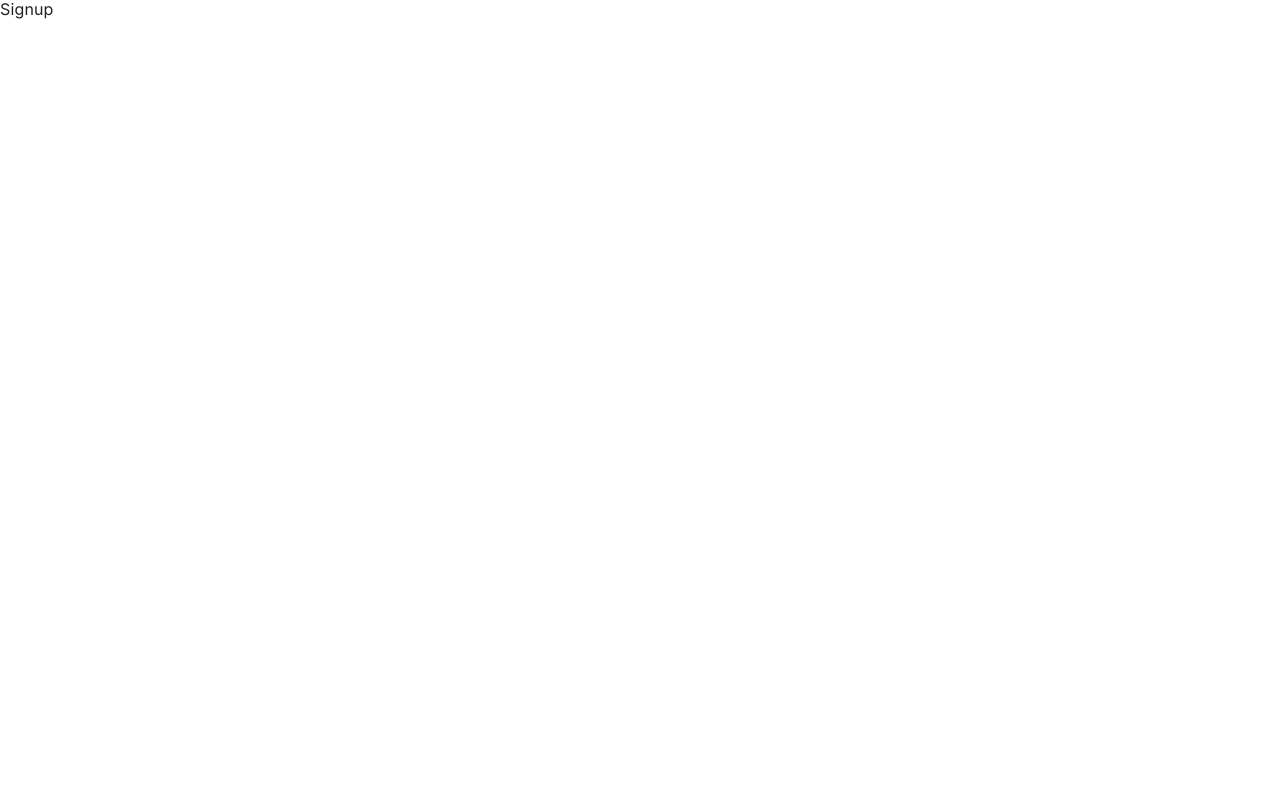
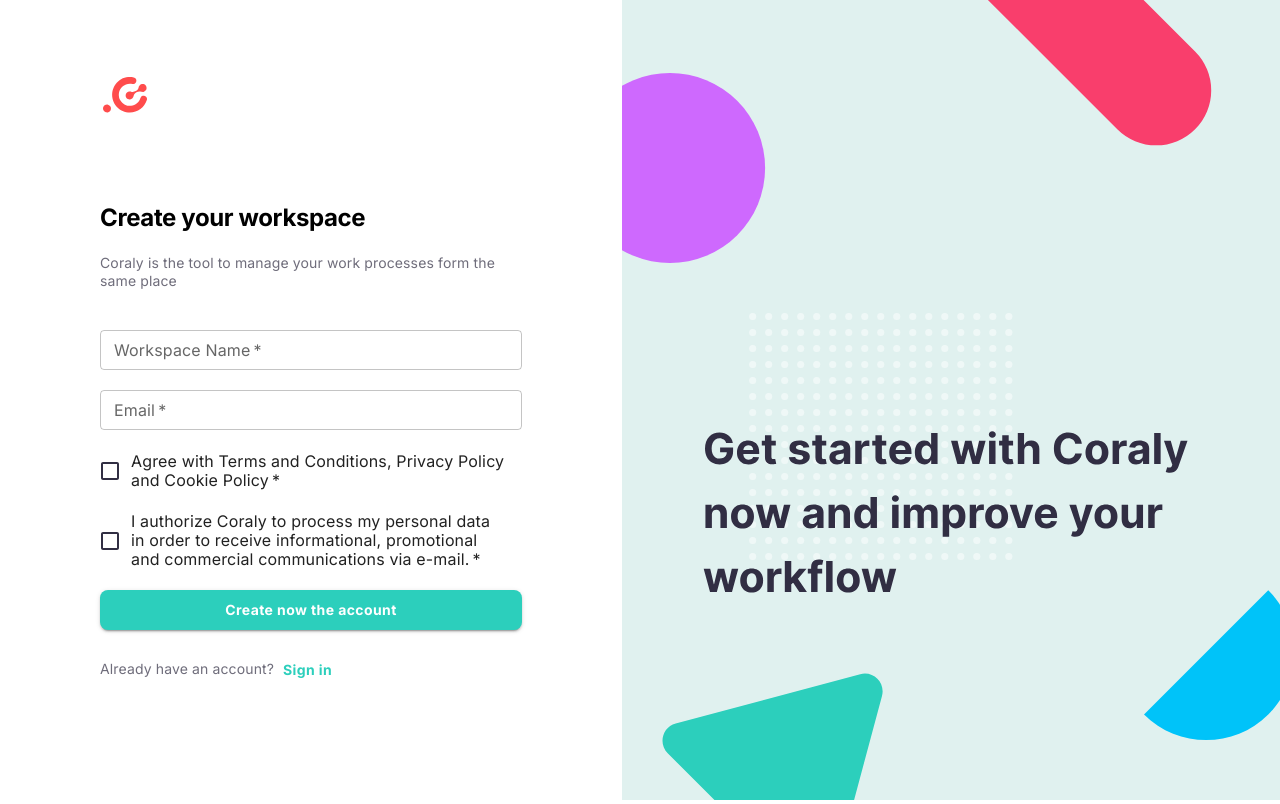
Before and after one commit to olaishola05/Coral, a React (Create React App) app: page /signup in a window 1280 px wide. Built offline with nearby package versions, Linux system fonts and the light colour scheme.

Commit message:
Create signup page and refactored custom checkbox and button

```diff
--- a/src/Components/Layouts/AuthenticationPageSplit.tsx
+++ b/src/Components/Layouts/AuthenticationPageSplit.tsx
@@ -10,10 +10,10 @@
   leftClassName?: any;
   rightStyles?: any;
   error?: any;
-  message: string;
-  toggle: () => void;
-  value: boolean;
-  success: boolean;
+  message?: string;
+  toggle?: () => void;
+  value?: boolean;
+  success?: boolean;
 }
 
 function AuthenticationPageSplit(props: AuthenticationPageSplitProps): JSX.Element {
@@ -25,7 +25,7 @@
           <img src={Logo} alt={Logo} />
           {leftSide}
         </Box>
-        {error && <SnackbarError value={value} message={message} toggle={toggle} />}  {success && <SnackSuccess value={false} message={message} toggle={toggle} />}
+        {/* {error && <SnackbarError value={value} message={message} toggle={toggle} />}  {success && <SnackSuccess value={false} message={message} toggle={toggle} />} */}
       </Box>
       <Box sx={rightStyles}>{rightSide}</Box>
     </Box>
--- a/src/Components/UI/CustomButton.tsx
+++ b/src/Components/UI/CustomButton.tsx
@@ -17,7 +17,7 @@
       variant={variant}
       onClick={onClick}
       color={color}
-      sx={btnStyles}
+      sx={{ width: '100%', height: '40px', borderRadius: '8px', fontSize: '14px', lineHeight: '18px', textTransform: 'none', color: 'white', ...btnStyles }}
     >
       {children}
     </Button>
--- a/src/Components/UI/CustomCheckbox.tsx
+++ b/src/Components/UI/CustomCheckbox.tsx
@@ -24,7 +24,7 @@
           name={name}
           onChange={onChange}
           inputProps={{ 'aria-label': 'controlled' }}
-          sx={checkedStyle}
+          sx={{ color: '#312E43', '&.Mui-checked': { color: '#312E43' }, ...checkedStyle }}
           required
         />
       }
--- a/src/Components/UI/CustomSnackbar.tsx
+++ b/src/Components/UI/CustomSnackbar.tsx
@@ -10,10 +10,10 @@
 });
 
 interface CustomSnackbarProps {
-  open: boolean;
-  message: string;
+  open?: boolean;
+  message?: string;
   severity?: 'success' | 'info' | 'warning' | 'error';
-  handleClose: () => void;
+  handleClose?: () => void | undefined;
   anchorOrigin?: {
     vertical: 'top' | 'bottom';
     horizontal: 'left' | 'center' | 'right';
--- a/src/Components/UI/ImageContainer.tsx
+++ b/src/Components/UI/ImageContainer.tsx
@@ -8,7 +8,7 @@
 const ImageContainer: React.FC<ImageContainerProps> = ({ src, alt }) => {
   return (
     <>
-      <img src={src} alt={alt} style={{ width: '100%', height: '100%', objectFit: 'fill', }} />
+      <img src={src} alt={alt} style={{ width: '100%', height: '100%', objectFit: 'cover', }} />
     </>
   );
 };
--- a/src/Components/UI/LoginForm.tsx
+++ b/src/Components/UI/LoginForm.tsx
@@ -51,7 +51,7 @@
           Thanks to come back on Coraly
         </Typography>
       </Box>
-      <Box component='form' sx={{ width: '320px', height: '273px', display: 'flex', flexDirection: 'column', alignItems: 'flex-start', gap: '20px' }} onClick={formik.handleSubmit}>
+      <Box component='form' sx={{ width: '320px', display: 'flex', flexDirection: 'column', alignItems: 'flex-start', gap: '20px' }} onClick={formik.handleSubmit}>
         <Box>
           <TextInput
             label="Email"
@@ -103,13 +103,12 @@
           <CustomButton onClick={() => console.log('')}
             color='success'
             variant='text'
-            btnStyles={{ fontSize: '14px', lineHeight: '18px', textTransform: 'none' }}
+            btnStyles={{ color: 'secondary', width: '150px', fontSty: 'normal', fontWeight: '600', lineHeight: '21px' }}
           >Forgot password</CustomButton>
         </Box>
         <CustomButton
           color='secondary'
           variant='contained'
-          btnStyles={{ width: '320px', height: '40px', borderRadius: '8px', fontSize: '14px', lineHeight: '18px' }}
           type='submit'
           disabled={isSubmitting}
         >
@@ -120,7 +119,7 @@
           Don't have an account? <CustomButton onClick={() => console.log('')}
             color='success'
             variant='text'
-            btnStyles={{ fontSize: '14px', lineHeight: '18px', textTransform: 'none' }}
+            btnStyles={{ width: '114px', color: 'secondary' }}
           >Sign up now</CustomButton>
         </Typography>
       </Box>
--- /dev/null
+++ b/src/Components/UI/SignupForm.tsx
@@ -0,0 +1,92 @@
+import React from 'react'
+import Container from '@mui/material/Box'
+import Box from '@mui/material/Box'
+import Typography from '@mui/material/Typography'
+import TextInput from './TextInput'
+import CustomCheckbox from './CustomCheckbox'
+import CustomButton from './CustomButton'
+
+const SignupForm = () => {
+  const [data, setData] = React.useState({
+    workspace: '',
+    email: '',
+    authorized: false,
+    terms: false,
+  })
+
+  const handleChange = (event: React.ChangeEvent<HTMLInputElement>) => {
+    setData({ ...data, [event.target.name]: event.target.value })
+  }
+
+  return (
+    <Container sx={{ width: '422px', display: 'flex', alignItems: 'flex-start', flexDirection: 'column', gap: '20px', order: 1 }}>
+      <Box sx={{ width: '422px', display: 'flex', alignItems: 'flex-start', flexDirection: 'column', gap: '8px', lineHeight: '36px', marginBottom: '20px' }}>
+        <Typography variant="h1" sx={{ fontSize: '24px', fontWeight: 'bold', lineHeight: '56px', color: '#000000' }}>
+          Create your workspace
+        </Typography>
+        <Typography variant="body1" sx={{ fontSize: '14px', fontWeight: 'normal', lineHeight: '18px', color: '#6F6D7B', order: 1, }}>
+          Coraly is the tool to manage your work processes form the same place
+        </Typography>
+      </Box>
+
+      <Box component='form' sx={{ width: '422px', height: '361px', display: 'flex', alignItems: 'flex-start', flexDirection: 'column', gap: '20px', order: 1 }}>
+        <TextInput
+          label="Workspace Name"
+          placeholder="Enter your workspace name"
+          type="text"
+          name="workspace"
+          onChange={(event) => handleChange(event)}
+          required
+          value={data.workspace}
+          size='small'
+          color='secondary'
+          InputStyles={{ width: '100%', fontSize: '12px', fontWeight: 'normal', color: '#5A5869' }}
+        />
+
+        <TextInput
+          label="Email"
+          placeholder="Enter your email address"
+          type="text"
+          name="email"
+          onChange={(event) => handleChange(event)}
+          required
+          value={data.email}
+          size='small'
+          color='secondary'
+          InputStyles={{ width: '100%', fontSize: '12px', fontWeight: 'normal', color: '#5A5869' }}
+        />
+
+
+        <CustomCheckbox
+          label={`Agree with Terms and Conditions, Privacy Policy and Cookie Policy`}
+          name="terms"
+          onChange={(event) => handleChange(event)}
+          checked={data.terms}
+        />
+
+        <CustomCheckbox
+          label="I authorize Coraly to process my personal data in order to receive informational, promotional and commercial communications via e-mail."
+          name="terms"
+          onChange={(event) => handleChange(event)}
+          checked={data.terms}
+        />
+
+        <CustomButton type="submit" variant="contained" color="success">
+          Create now the account
+        </CustomButton>
+
+        <Typography variant="body1" sx={{ fontSize: '14px', fontWeight: 'normal', lineHeight: '18px', color: '#6F6D7B', order: 1, height: '36px' }}>
+          Already have an account?
+          <CustomButton onClick={() => console.log('')}
+            color='success'
+            variant='text'
+            btnStyles={{ width: '67px', color: 'secondary' }}
+          >Sign in</CustomButton>
+        </Typography>
+      </Box>
+
+    </Container>
+  )
+}
+
+export default SignupForm
--- a/src/Components/UI/snacks/SnackError.tsx
+++ b/src/Components/UI/snacks/SnackError.tsx
@@ -3,8 +3,8 @@
 import CustomSnackbar from '../CustomSnackbar';
 
 interface SnackbarErrorProps {
-  value: boolean;
-  message: string;
+  value?: boolean;
+  message?: string | undefined;
   toggle: () => void;
 }
 
--- a/src/Components/UI/snacks/SnackSuccess.tsx
+++ b/src/Components/UI/snacks/SnackSuccess.tsx
@@ -3,9 +3,9 @@
 import CustomSnackbar from '../CustomSnackbar'
 
 interface SnackSuccessProps {
-  message: string
+  message?: string
   toggle: () => void
-  value: boolean
+  value?: boolean
 }
 
 const SnackSuccess: React.FC<SnackSuccessProps> = ({ message, toggle, value }) => {
--- a/src/Pages/Error/ErrorPage.tsx
+++ b/src/Pages/Error/ErrorPage.tsx
@@ -1,5 +1,3 @@
-import { useRouteError } from "react-router-dom";
-
 export default function ErrorPage() {
 
 
--- a/src/Pages/Login/Login.tsx
+++ b/src/Pages/Login/Login.tsx
@@ -2,7 +2,7 @@
 import AuthenticationPageSplit from '../../Components/Layouts/AuthenticationPageSplit'
 import ImageContainer from '../../Components/UI/ImageContainer'
 import LoginForm from '../../Components/UI/LoginForm'
-import LoginImage from '../../Assets/images/login-container.png'
+import LoginImage from '../../Assets/svg/login.svg'
 import useLogin from '../../hooks/useLogin'
 import useToggle from '../../hooks/useToggle'
 import useMessage from '../../hooks/useMessage'
--- a/src/Pages/Signup/Signup.tsx
+++ b/src/Pages/Signup/Signup.tsx
@@ -1,12 +1,21 @@
 import React from 'react'
 import { Outlet } from 'react-router-dom'
+import AuthenticationPageSplit from '../../Components/Layouts/AuthenticationPageSplit'
+import ImageContainer from '../../Components/UI/ImageContainer'
+import signupImage from '../../Assets/svg/signup.svg'
+import SignupForm from '../../Components/UI/SignupForm'
 
 const Signup = () => {
   return (
-    <div>
-      Signup
+    <>
+      <AuthenticationPageSplit
+        leftClassName={{ width: '622px', display: 'flex', alignItems: 'flex-start', flexDirection: 'column', gap: '70px', padding: '70px 100px 100px' }}
+        rightStyles={{ width: '100%', backgroundColor: '#F5F5F5' }}
+        leftSide={<SignupForm />}
+        rightSide={<ImageContainer src={signupImage} alt={signupImage} />}
+      />
       <Outlet />
-    </div>
+    </>
   )
 }
 
```
Also changed, not shown: src/Assets/svg/login.svg (added), src/Assets/svg/signup.svg (added).
